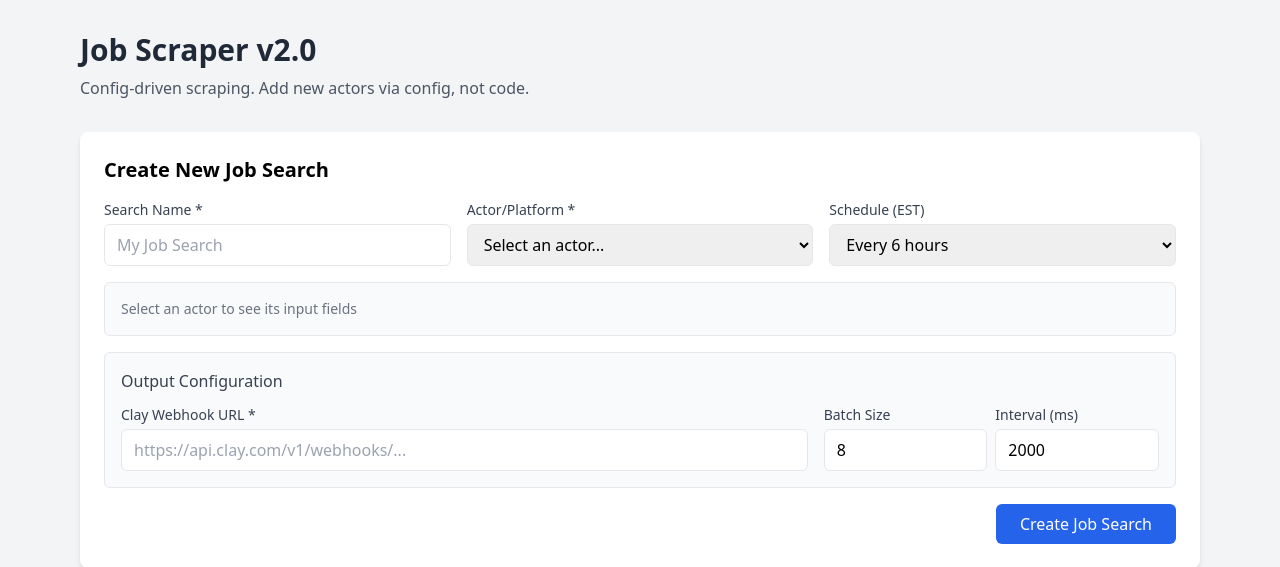
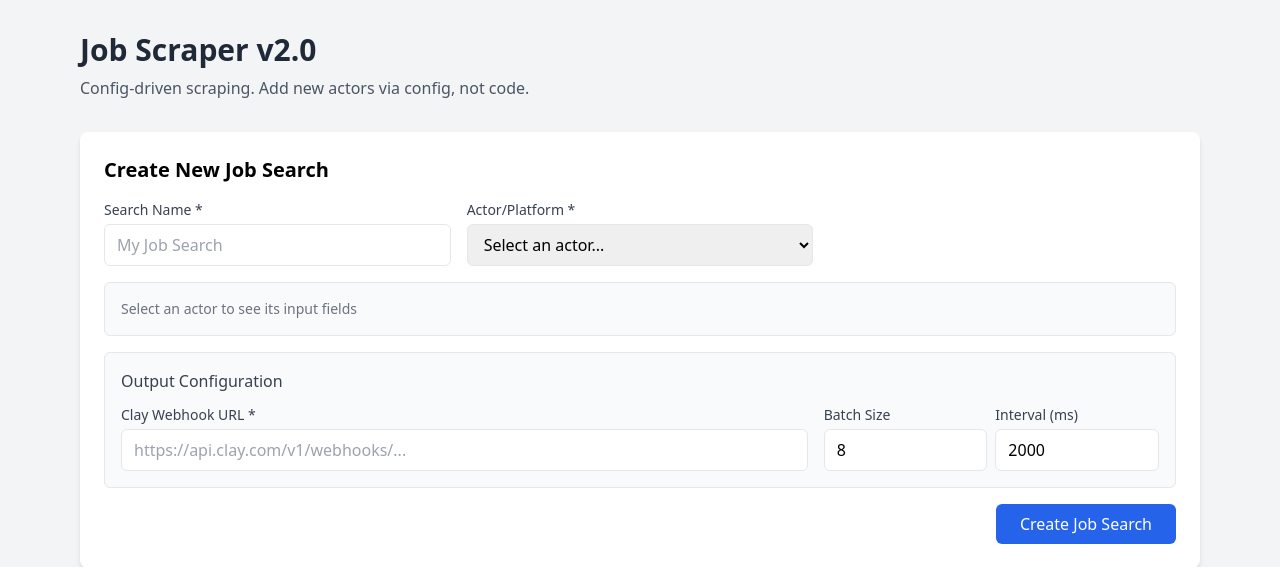
Before and after one commit to Aizad-eng/job-scrappers, a FastAPI app: page / in a window 1280 px wide. Shown: the top 567 px of the page. Run offline with FastAPI, Linux system fonts and the light colour scheme; data comes from the database, SQL or seed files in the repository; data that the repository does not hold is empty; some libraries are stand-ins or nearby versions.

Commit message:
Improve schedule UI with actor-specific interfaces
- Hide schedule section until actor is selected
- Fantastic Jobs: Simple intervals (1hr, 24hr, 7 days, 6 months)
- LinkedIn/Indeed: Time-based scheduling (daily/weekdays/weekly + time picker)
- Added live preview of schedule using cronstrue
- Smart UI that shows appropriate options based on selected actor

🤖 Generated with [Claude Code](https://claude.ai/code)

Co-Authored-By: Claude <noreply@anthropic.com>

```diff
--- a/templates/index.html
+++ b/templates/index.html
@@ -52,75 +52,50 @@
                         </select>
                     </div>
 
-                    <!-- Simple Schedule Dropdown (for Fantastic Jobs) -->
-                    <div id="simpleSchedule">
+                    <!-- Schedule section - hidden until actor is selected -->
+                    <div id="scheduleContainer" class="hidden">
                         <label class="block text-sm font-medium text-gray-700 mb-1">Schedule (EST)</label>
-                        <select name="cron_schedule_simple" id="cronScheduleSimple" class="w-full border rounded-md px-3 py-2">
-                            <option value="0 */6 * * *">Every 6 hours</option>
-                            <option value="0 */12 * * *">Every 12 hours</option>
-                            <option value="0 9 * * *">Daily at 9 AM EST</option>
-                            <option value="0 9 * * 1-5">Weekdays at 9 AM EST</option>
-                            <option value="0 9 * * 1">Weekly on Monday 9 AM EST</option>
+
+                        <!-- Fantastic Jobs - Simple intervals -->
+                        <div id="intervalSchedule" class="hidden">
+                            <select name="interval_schedule" id="intervalSelect" class="w-full border rounded-md px-3 py-2">
+                                <option value="0 * * * *">Every 1 hour</option>
+                                <option value="0 0 * * *">Every 24 hours (daily at midnight)</option>
+                                <option value="0 0 * * 0">Every 7 days (weekly on Sunday)</option>
+                                <option value="0 0 1 */6 *">Every 6 months</option>
                             </select>
                         </div>
 
-                    <!-- Custom Schedule (for LinkedIn/Indeed) -->
-                    <div id="customSchedule" class="hidden">
-                        <label class="block text-sm font-medium text-gray-700 mb-1">Schedule (EST)</label>
+                        <!-- LinkedIn/Indeed - Time-based scheduling -->
+                        <div id="timeSchedule" class="hidden">
+                            <div class="space-y-3">
                                 <div class="grid grid-cols-2 gap-2">
-                            <select name="schedule_frequency" id="scheduleFrequency" class="border rounded-md px-3 py-2">
-                                <option value="hourly">Every X hours</option>
-                                <option value="daily">Daily</option>
+                                    <select name="frequency" id="frequencySelect" class="border rounded-md px-3 py-2">
+                                        <option value="daily">Every day</option>
                                         <option value="weekdays">Weekdays only</option>
                                         <option value="weekly">Weekly</option>
-                                <option value="custom">Custom days</option>
                                     </select>
-                            <input type="time" name="schedule_time" id="scheduleTime" value="09:00"
+                                    <input type="time" name="time" id="timeInput" value="09:00"
                                            class="border rounded-md px-3 py-2">
                                 </div>
 
-                        <!-- Hourly interval (shown when "Every X hours" selected) -->
-                        <div id="hourlyOptions" class="mt-2">
-                            <select name="hourly_interval" id="hourlyInterval" class="w-full border rounded-md px-3 py-2">
-                                <option value="1">Every 1 hour</option>
-                                <option value="2">Every 2 hours</option>
-                                <option value="3">Every 3 hours</option>
-                                <option value="4">Every 4 hours</option>
-                                <option value="6" selected>Every 6 hours</option>
-                                <option value="8">Every 8 hours</option>
-                                <option value="12">Every 12 hours</option>
+                                <!-- Day selector for weekly -->
+                                <div id="weeklyDaySelect" class="hidden">
+                                    <label class="block text-sm text-gray-600 mb-1">Select day of week:</label>
+                                    <select name="weekly_day" id="weeklyDayInput" class="w-full border rounded-md px-3 py-2">
+                                        <option value="1">Monday</option>
+                                        <option value="2">Tuesday</option>
+                                        <option value="3">Wednesday</option>
+                                        <option value="4">Thursday</option>
+                                        <option value="5">Friday</option>
+                                        <option value="6">Saturday</option>
+                                        <option value="0">Sunday</option>
                                     </select>
                                 </div>
 
-                        <!-- Day selector (shown for weekly/custom) -->
-                        <div id="dayOptions" class="mt-2 hidden">
-                            <div class="flex flex-wrap gap-2">
-                                <label class="flex items-center gap-1 text-sm">
-                                    <input type="checkbox" name="day_sun" value="0"> Sun
-                                </label>
-                                <label class="flex items-center gap-1 text-sm">
-                                    <input type="checkbox" name="day_mon" value="1" checked> Mon
-                                </label>
-                                <label class="flex items-center gap-1 text-sm">
-                                    <input type="checkbox" name="day_tue" value="2"> Tue
-                                </label>
-                                <label class="flex items-center gap-1 text-sm">
-                                    <input type="checkbox" name="day_wed" value="3"> Wed
-                                </label>
-                                <label class="flex items-center gap-1 text-sm">
-                                    <input type="checkbox" name="day_thu" value="4"> Thu
-                                </label>
-                                <label class="flex items-center gap-1 text-sm">
-                                    <input type="checkbox" name="day_fri" value="5"> Fri
-                                </label>
-                                <label class="flex items-center gap-1 text-sm">
-                                    <input type="checkbox" name="day_sat" value="6"> Sat
-                                </label>
+                                <p id="schedulePreview" class="text-xs text-gray-500"></p>
                             </div>
                         </div>
-
-                        <!-- Preview -->
-                        <p id="schedulePreview" class="text-xs text-gray-500 mt-2"></p>
                     </div>
                 </div>
 
@@ -382,56 +357,55 @@
 
         const EST_TIMEZONE = 'America/New_York';
 
-        const simpleSchedule = document.getElementById('simpleSchedule');
-        const customSchedule = document.getElementById('customSchedule');
-        const scheduleFrequency = document.getElementById('scheduleFrequency');
-        const hourlyOptions = document.getElementById('hourlyOptions');
-        const dayOptions = document.getElementById('dayOptions');
+        const scheduleContainer = document.getElementById('scheduleContainer');
+        const intervalSchedule = document.getElementById('intervalSchedule');
+        const timeSchedule = document.getElementById('timeSchedule');
+        const frequencySelect = document.getElementById('frequencySelect');
+        const weeklyDaySelect = document.getElementById('weeklyDaySelect');
         const schedulePreview = document.getElementById('schedulePreview');
-        const scheduleTime = document.getElementById('scheduleTime');
-        const hourlyInterval = document.getElementById('hourlyInterval');
+        const timeInput = document.getElementById('timeInput');
+        const weeklyDayInput = document.getElementById('weeklyDayInput');
 
-        function updateScheduleUI(scheduleType) {
-            if (scheduleType === 'custom') {
-                simpleSchedule.classList.add('hidden');
-                customSchedule.classList.remove('hidden');
+        function showScheduleForActor(actorKey) {
+            // Hide schedule container if no actor selected
+            if (!actorKey) {
+                scheduleContainer.classList.add('hidden');
+                return;
+            }
+
+            // Show schedule container
+            scheduleContainer.classList.remove('hidden');
+
+            // Show appropriate schedule UI based on actor
+            if (actorKey === 'fantastic_jobs') {
+                intervalSchedule.classList.remove('hidden');
+                timeSchedule.classList.add('hidden');
             } else {
-                simpleSchedule.classList.remove('hidden');
-                customSchedule.classList.add('hidden');
+                intervalSchedule.classList.add('hidden');
+                timeSchedule.classList.remove('hidden');
+                updateTimeSchedulePreview();
             }
         }
 
-        function updateScheduleOptions() {
-            const freq = scheduleFrequency.value;
+        function updateTimeScheduleOptions() {
+            const freq = frequencySelect.value;
 
-            if (freq === 'hourly') {
-                hourlyOptions.classList.remove('hidden');
-                dayOptions.classList.add('hidden');
-                scheduleTime.parentElement.querySelector('input[type="time"]').classList.add('hidden');
-            } else if (freq === 'weekly' || freq === 'custom') {
-                hourlyOptions.classList.add('hidden');
-                dayOptions.classList.remove('hidden');
-                scheduleTime.classList.remove('hidden');
+            if (freq === 'weekly') {
+                weeklyDaySelect.classList.remove('hidden');
             } else {
-                hourlyOptions.classList.add('hidden');
-                dayOptions.classList.add('hidden');
-                scheduleTime.classList.remove('hidden');
+                weeklyDaySelect.classList.add('hidden');
             }
 
-            updateSchedulePreview();
+            updateTimeSchedulePreview();
         }
 
-        function buildCronExpression() {
-            const freq = scheduleFrequency.value;
-            const time = scheduleTime.value.split(':');
+        function buildTimeBasedCron() {
+            const time = timeInput.value.split(':');
             const hour = parseInt(time[0]);
             const minute = parseInt(time[1]);
+            const freq = frequencySelect.value;
 
             switch (freq) {
-                case 'hourly':
-                    const interval = hourlyInterval.value;
-                    return `0 */${interval} * * *`;
-
                 case 'daily':
                     return `${minute} ${hour} * * *`;
 
@@ -439,38 +413,35 @@
                     return `${minute} ${hour} * * 1-5`;
 
                 case 'weekly':
-                case 'custom':
-                    const days = [];
-                    document.querySelectorAll('#dayOptions input:checked').forEach(cb => {
-                        days.push(cb.value);
-                    });
-                    const dayStr = days.length > 0 ? days.join(',') : '*';
-                    return `${minute} ${hour} * * ${dayStr}`;
+                    const day = weeklyDayInput.value;
+                    return `${minute} ${hour} * * ${day}`;
 
                 default:
-                    return '0 9 * * *';
+                    return `${minute} ${hour} * * *`;
             }
         }
 
-        function updateSchedulePreview() {
-            const cron = buildCronExpression();
+        function updateTimeSchedulePreview() {
+            if (!schedulePreview) return;
+
+            const cron = buildTimeBasedCron();
             try {
-                schedulePreview.textContent = 'Schedule (EST): ' + cronstrue.toString(cron);
+                schedulePreview.textContent = cronstrue.toString(cron);
             } catch (e) {
-                schedulePreview.textContent = 'Cron: ' + cron;
+                schedulePreview.textContent = cron;
             }
         }
 
-        // Event listeners for schedule builder
-        scheduleFrequency.addEventListener('change', updateScheduleOptions);
-        scheduleTime.addEventListener('change', updateSchedulePreview);
-        hourlyInterval.addEventListener('change', updateSchedulePreview);
-        document.querySelectorAll('#dayOptions input').forEach(cb => {
-            cb.addEventListener('change', updateSchedulePreview);
-        });
-
-        // Initialize
-        updateScheduleOptions();
+        // Event listeners for time-based schedule
+        if (frequencySelect) {
+            frequencySelect.addEventListener('change', updateTimeScheduleOptions);
+        }
+        if (timeInput) {
+            timeInput.addEventListener('change', updateTimeSchedulePreview);
+        }
+        if (weeklyDayInput) {
+            weeklyDayInput.addEventListener('change', updateTimeSchedulePreview);
+        }
 
         // =================================================================
         // NEXT RUN CALCULATION
@@ -503,16 +474,16 @@
             if (!option.value) {
                 actorInputs.innerHTML = '<p class="text-gray-500 text-sm">Select an actor to see its input fields</p>';
                 filterRules.classList.add('hidden');
-                updateScheduleUI('simple');
+                showScheduleForActor(null);
                 return;
             }
 
             const schema = JSON.parse(option.dataset.schema || '[]');
             const filters = JSON.parse(option.dataset.filters || '{}');
-            const scheduleType = option.dataset.scheduleType || 'simple';
+            const actorKey = option.value;
 
-            // Update schedule UI based on actor type
-            updateScheduleUI(scheduleType);
+            // Show appropriate schedule UI for this actor
+            showScheduleForActor(actorKey);
 
             // Generate input fields
             actorInputs.innerHTML = '<h3 class="font-medium text-gray-700 mb-3">Actor Inputs</h3>' +
@@ -617,10 +588,10 @@
 
             // Determine cron schedule based on actor type
             let cronSchedule;
-            if (actorConfig && actorConfig.schedule_type === 'custom') {
-                cronSchedule = buildCronExpression();
+            if (actorKey === 'fantastic_jobs') {
+                cronSchedule = formData.get('interval_schedule');
             } else {
-                cronSchedule = formData.get('cron_schedule_simple');
+                cronSchedule = buildTimeBasedCron();
             }
 
             // Build actor_inputs from dynamic fields
```
Lines whose indentation alone changed are shown as unchanged.
